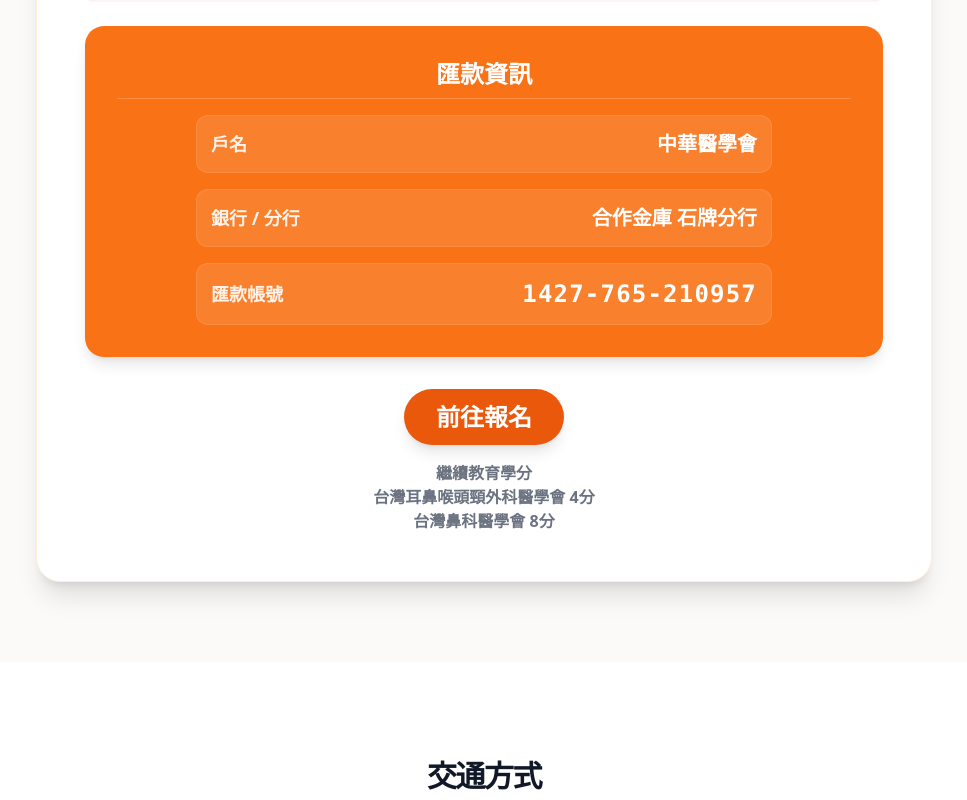
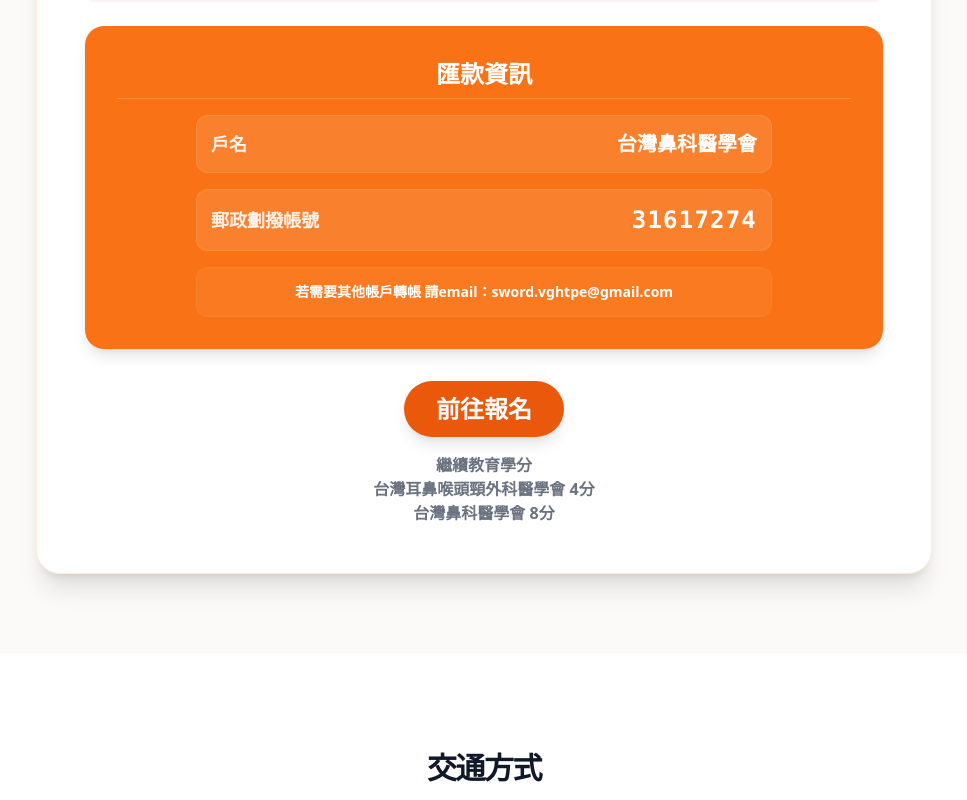
Before and after one commit to swordvghtpe/SWORD, a React (Vite) app: page / in a window 1280 px wide. Shown: the part 7040-7840 px from the top of the page, without its empty margins (156-1123 px from the left). Built offline with nearby package versions, Linux system fonts and the light colour scheme.

Commit message:
fix: update remittance info and remove redundant CI
Update remittance details in the registration component, remove sponsorship payment info from the sponsors section, and delete the obsolete GitHub Pages deployment workflow.

```diff
--- a/components/Registration.tsx
+++ b/components/Registration.tsx
@@ -181,15 +181,17 @@
                 <div className="grid grid-cols-1 gap-4 text-xs md:text-lg text-left max-w-xl mx-auto">
                   <div className="flex flex-col sm:flex-row sm:items-center justify-between p-3.5 bg-white/10 rounded-xl border border-white/10">
                     <span className="opacity-90 font-bold">{t('戶名', 'Account Name')}</span>
-                    <span className="font-black text-sm md:text-xl mt-1 sm:mt-0">{t('中華醫學會', 'Taiwan Rhinology Society')}</span>
+                    <span className="font-black text-sm md:text-xl mt-1 sm:mt-0">{t('台灣鼻科醫學會', 'Taiwan Rhinology Society')}</span>
                   </div>
                   <div className="flex flex-col sm:flex-row sm:items-center justify-between p-3.5 bg-white/10 rounded-xl border border-white/10">
-                    <span className="opacity-90 font-bold">{t('銀行 / 分行', 'Bank / Branch')}</span>
-                    <span className="font-black text-sm md:text-xl mt-1 sm:mt-0">{t('合作金庫 石牌分行', 'Taiwan Cooperative Bank Taida Branch')}</span>
+                    <span className="opacity-90 font-bold">{t('郵政劃撥帳號', 'Postal Account')}</span>
+                    <span className="font-mono font-black text-base md:text-2xl mt-1 sm:mt-0 tracking-wider">31617274</span>
                   </div>
-                  <div className="flex flex-col sm:flex-row sm:items-center justify-between p-3.5 bg-white/10 rounded-xl border border-white/10">
-                    <span className="opacity-90 font-bold">{t('匯款帳號', 'Account Number')}</span>
-                    <span className="font-mono font-black text-base md:text-2xl mt-1 sm:mt-0 tracking-wider">{t('1427-765-210957', '1346-717-036449')}</span>
+                  <div className="p-3.5 bg-white/5 rounded-xl border border-white/5 text-center text-xs md:text-sm font-bold">
+                    {t(
+                      '若需要其他帳戶轉帳 請email：sword.vghtpe@gmail.com',
+                      'For other bank transfers, please email: sword.vghtpe@gmail.com'
+                    )}
                   </div>
                 </div>
               </div>
--- a/components/Sponsors.tsx
+++ b/components/Sponsors.tsx
@@ -115,36 +115,7 @@
           </div>
         </div>
 
-        {/* Sponsorship Bank Info */}
-        <div className="mt-16 max-w-xl mx-auto">
-          <div className="relative p-6 md:p-8 bg-white/90 backdrop-blur-md rounded-[2rem] border border-orange-150/80 shadow-[0_8px_30px_rgb(0,0,0,0.04)] hover:shadow-[0_20px_50px_rgba(249,115,22,0.1)] transition-all duration-300">
-            <div className="absolute top-0 right-0 w-24 h-24 bg-gradient-to-br from-orange-400/10 to-blue-400/10 rounded-bl-[2rem] rounded-tr-[2rem] pointer-events-none"></div>
 
-            <h3 className="text-xl md:text-2xl font-black text-gray-900 text-center mb-6 flex items-center justify-center gap-2">
-              <svg className="w-6 h-6 text-orange-500" fill="none" stroke="currentColor" viewBox="0 0 24 24">
-                <path strokeLinecap="round" strokeLinejoin="round" strokeWidth="2.5" d="M3 10h18M7 15h1m4 0h1m-7 4h12a3 3 0 003-3V8a3 3 0 00-3-3H6a3 3 0 00-3 3v8a3 3 0 003 3z" />
-              </svg>
-              {t('贊助匯款資訊', 'Sponsorship Remittance Info')}
-            </h3>
-
-            <div className="space-y-4">
-              <div className="flex flex-col sm:flex-row sm:items-center justify-between p-3.5 bg-gray-50/50 rounded-xl border border-gray-100">
-                <span className="text-sm font-bold text-gray-500">{t('戶名', 'Account Name')}</span>
-                <span className="text-base md:text-lg font-black text-gray-900 mt-1 sm:mt-0">{t('中華醫學會', 'Chinese Medical Association')}</span>
-              </div>
-
-              <div className="flex flex-col sm:flex-row sm:items-center justify-between p-3.5 bg-gray-50/50 rounded-xl border border-gray-100">
-                <span className="text-sm font-bold text-gray-500">{t('銀行 / 分行', 'Bank / Branch')}</span>
-                <span className="text-base md:text-lg font-black text-gray-900 mt-1 sm:mt-0">{t('合作金庫 石牌分行', 'Taiwan Cooperative Bank, Shipai Branch')}</span>
-              </div>
-
-              <div className="flex flex-col sm:flex-row sm:items-center justify-between p-3.5 bg-gray-50/50 rounded-xl border border-gray-100">
-                <span className="text-sm font-bold text-gray-500">{t('匯款帳號', 'Account Number')}</span>
-                <span className="text-base md:text-xl font-mono font-black text-blue-600 tracking-wider mt-1 sm:mt-0">1427-765-210957</span>
-              </div>
-            </div>
-          </div>
-        </div>
       </div>
     </section>
   );
```
